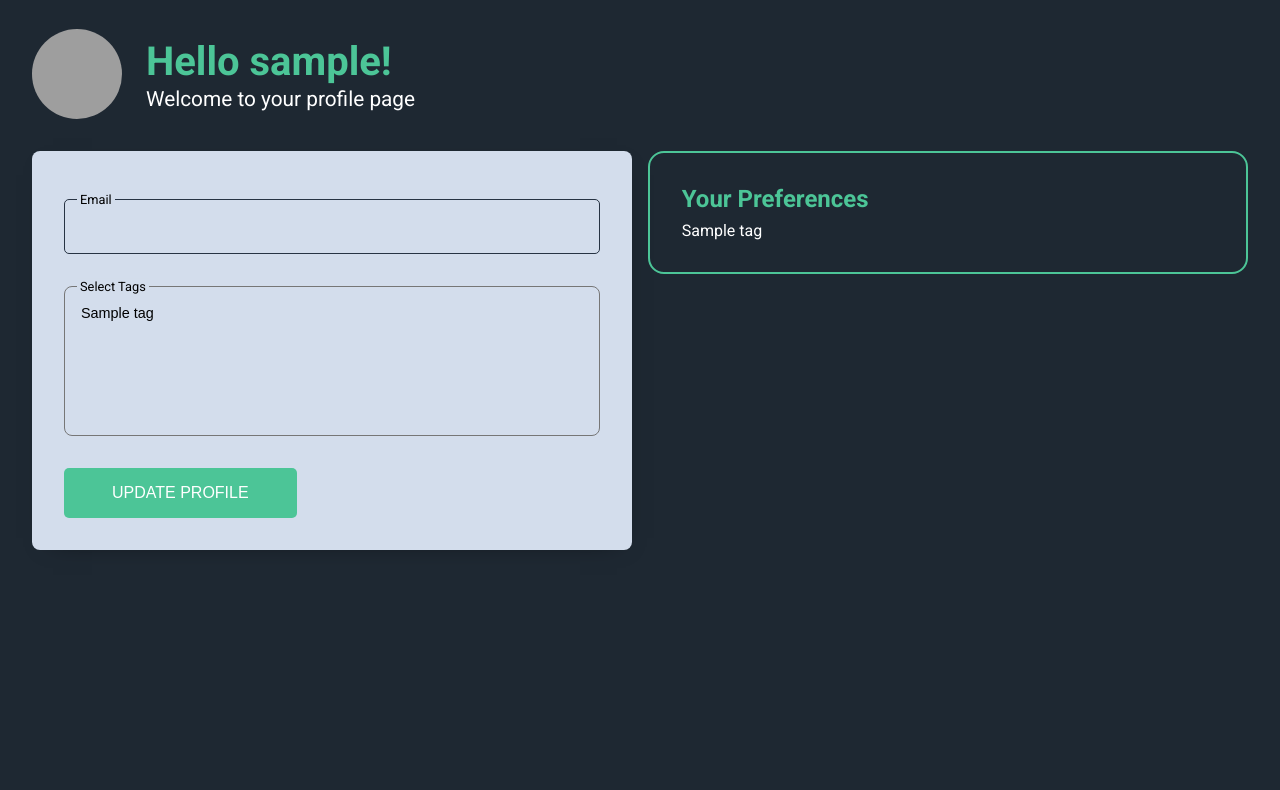
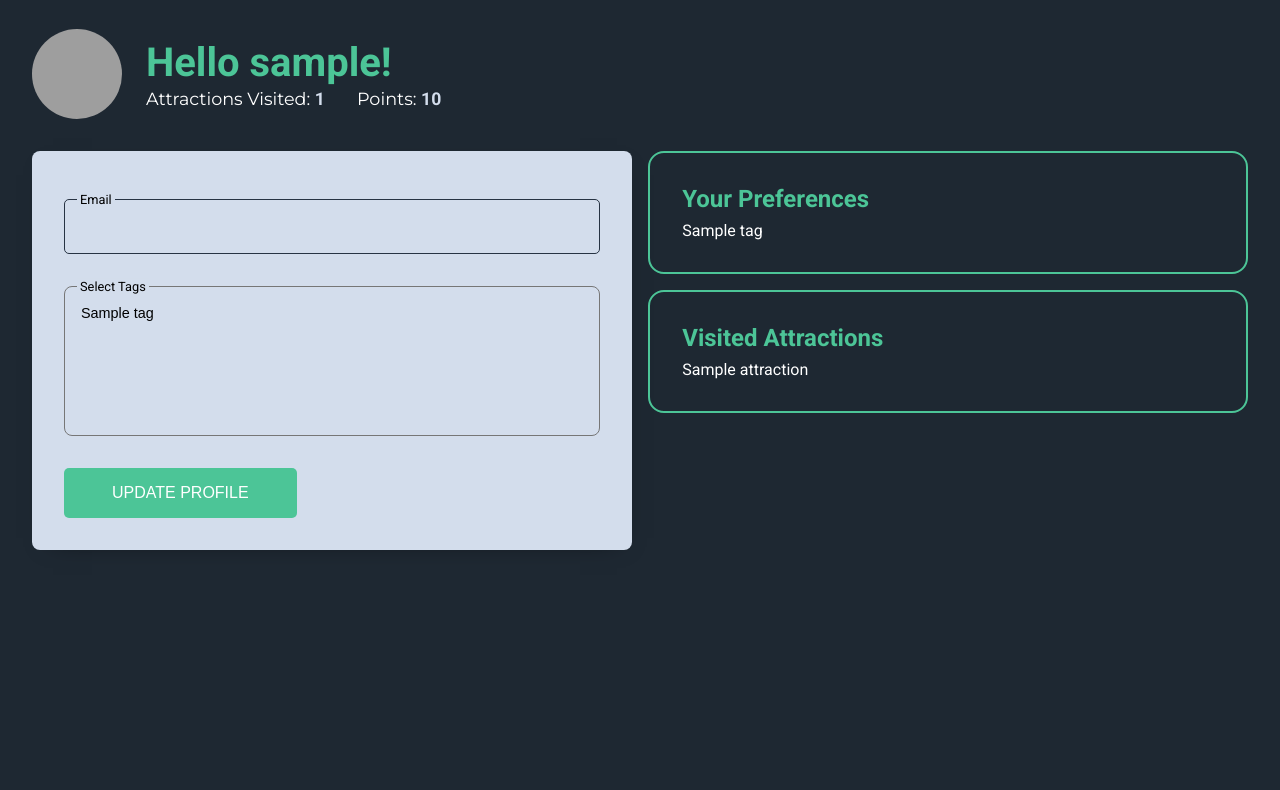
Before and after one commit to madeleinewoodbury/arctic-sprint-solutions, a Flask app: page /auth/profile in a window 1280 px wide. Shown: the part 51-841 px from the top of the page. Run offline with Flask 3, Linux system fonts and the light colour scheme; a user stored in the database is signed in; tables that the repository leaves empty hold one stand-in row (values such as "Sample post"); grey boxes are pictures that could not be loaded.

Commit message:
Get user visited attractions info and display on profile

```diff
--- a/app/auth/templates/profile.html
+++ b/app/auth/templates/profile.html
@@ -13,7 +13,11 @@
                 class="gravatar-img">
             <div class="title">
                 <h2>Hello {{ current_user.username }}!</h2>
-                <p class="lead">Welcome to your profile page</p>
+                <div class="stats">
+                    <span>Attractions Visited: <strong>{{number_of_visited_attractions}}</strong></span>
+                    <span>Points: <strong>{{points}}</span></strong>
+                </div>
+                <!-- <p class="lead">Welcome to your profile page</p> -->
             </div>
         </div>
 
@@ -48,6 +52,7 @@
 
                 </form>
             </div>
+            <div class="content-info">
                 <div class="user-preferences">
                     <h2>Your Preferences</h2>
                     {%if user_preferences %}
@@ -60,7 +65,23 @@
                     <p>You have not set any preferences</p>
                     {% endif %}
                 </div>
+                <div class="visited-attractions">
+
+                    {% if visited_attractions %}
+                    <h2>Visited Attractions</h2>
+                    <ul>
+                        {% for attraction in visited_attractions %}
+                        <li>{{ attraction.name }}</li>
+                        {% endfor %}
+                    </ul>
+                    {% else %}
+                    <p>You have not visited any attractions</p>
+                    {% endif %}
                 </div>
+            </div>
+        </div>
+
+
     </div>
 </section>
 {% endblock %}
--- a/app/auth/views.py
+++ b/app/auth/views.py
@@ -1,7 +1,7 @@
 from . import auth
 from .forms import LoginForm, RegistrationForm, ProfileForm, SearchUsersForm
 from .. import db
-from ..models import User, Tag, UserTagPreference, Friendship
+from ..models import User, Tag, UserTagPreference, Friendship, VisitedAttraction, Attraction
 from flask import render_template, request, redirect, url_for, session, flash, abort
 from flask_login import login_user, logout_user, login_required, current_user
 
@@ -81,7 +81,24 @@ def profile():
     user_tag_preferences = UserTagPreference.query.filter_by(user_id=current_user.id).all()
     user_preferences = [Tag.query.get(preference.tag_id).name for preference in user_tag_preferences]
 
-    return render_template('profile.html', form=form, tags=tags, user_preferences=user_preferences)
+    # Fetch visited attractions for user
+    visited_attractions = [
+        Attraction.query.get(attraction.attraction_id)
+        for attraction in VisitedAttraction.query.filter_by(user_id=current_user.id).all()
+    ]
+
+    points = sum(attraction.points for attraction in visited_attractions)
+
+    return render_template(
+        'profile.html',
+        form=form,
+        tags=tags,
+        user_preferences=user_preferences,
+        visited_attractions=visited_attractions,
+        number_of_visited_attractions=len(visited_attractions),
+        points=points
+)
+
 
 
 
--- a/app/models.py
+++ b/app/models.py
@@ -54,6 +54,10 @@ class Attraction(db.Model):
     tags = db.relationship(
         "Tag", secondary="attractionTag", backref=db.backref("attractions", lazy=True)
     )
+    visited_by = db.relationship("VisitedAttraction", back_populates="attraction")
+
+    def __repr__(self) -> str:
+        return self.name
 
     @property
     def visit_count(self):
@@ -186,6 +190,7 @@ class User(UserMixin, db.Model):
 
     role_rel = db.relationship("UserRole", backref=db.backref("users", lazy=True))
     tag_preferences = db.relationship("UserTagPreference", back_populates="user")
+    visited_attractions = db.relationship("VisitedAttraction", back_populates="user")
 
     initiated_friendships = db.relationship(
         "Friendship",
@@ -273,6 +278,9 @@ class VisitedAttraction(db.Model):
     )
     time_visited = db.Column(db.DateTime, default=datetime.utcnow)
 
+    user = db.relationship("User", back_populates="visited_attractions")
+    attraction = db.relationship("Attraction", back_populates="visited_by")
+
 
 class UserTagPreference(db.Model):
     __tablename__ = "userTagPreference"
--- a/app/static/css/profile.css
+++ b/app/static/css/profile.css
@@ -30,6 +30,19 @@
 .profile .top .title h2 {
   font-size: 2rem;
   color: var(--primary);
+}
+
+.profile .top .title .stats {
+  display: flex;
+  flex-direction: column;
+  gap: .25rem;
+  font-size: 1rem;
+  font-family: var(--secondary-font);
+}
+
+.profile .top .title .stats span strong {
+  font-family: var(--main-font);
+  color: var(--bg-light);
 }
 
 .profile .top .title p.lead {
@@ -115,19 +128,28 @@
   margin-top: 1rem;
 }
 
-.profile .user-preferences {
+.profile .content-info {
+  display: flex;
+  flex-direction: column;
+  gap: 1rem;
+}
+
+.profile .user-preferences,
+.profile .visited-attractions {
   color: var(--white);
   border: 2px solid var(--primary);
   border-radius: 1rem;
   padding: 2rem;
 }
 
-.profile .user-preferences h2{
+.profile .user-preferences h2,
+.profile .visited-attractions h2 {
   font-size: 1.5rem;
   color: var(--primary);
 }
 
-.profile .user-preferences ul {
+.profile .user-preferences ul,
+.profile .visited-attractions ul {
   font-size: 1rem;
   display: flex;
   flex-direction: column;
@@ -140,6 +162,16 @@
   padding-top: .5rem;
   font-size: 1rem;
   font-style: italic;
+}
+
+
+@media (min-width: 768px) {
+  .profile .top .title .stats {
+    flex-direction: row;
+    gap: 2rem;
+    font-size: 1.1rem;
+  }
+
 }
 
 @media (min-width: 992px) {
@@ -174,8 +206,13 @@
     width: 50%;
   }
 
+  .profile .content-info {
+    width: 50%;
+  }
+
   .profile .user-preferences {
-    width: 50%;
     height: fit-content;
+    margin: 0;
   }
+
 }
```
Lines whose indentation alone changed are shown as unchanged.
